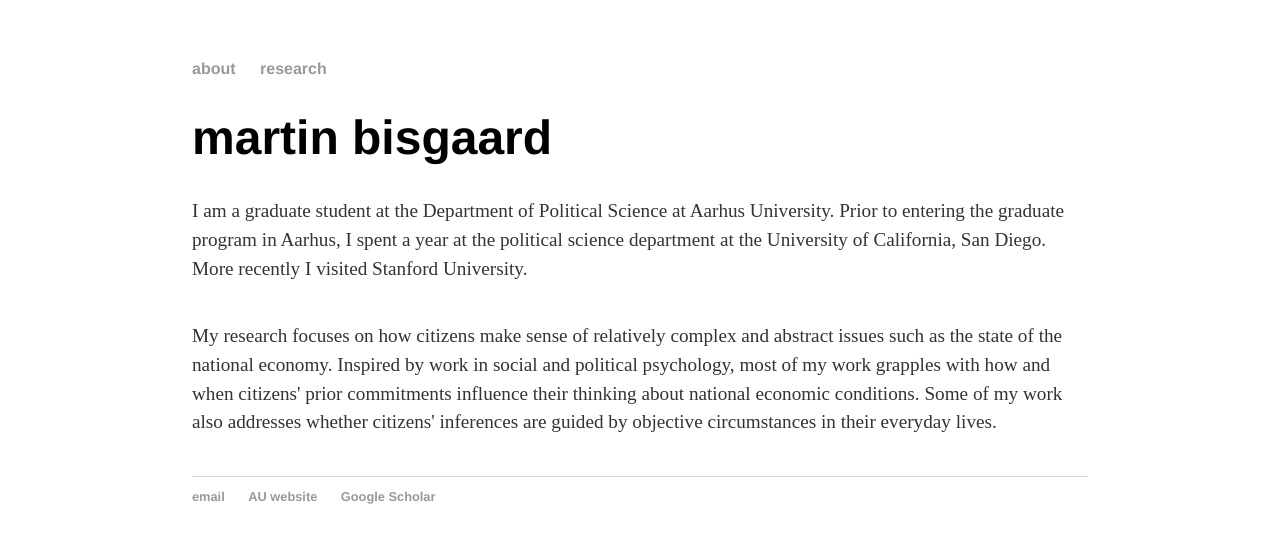
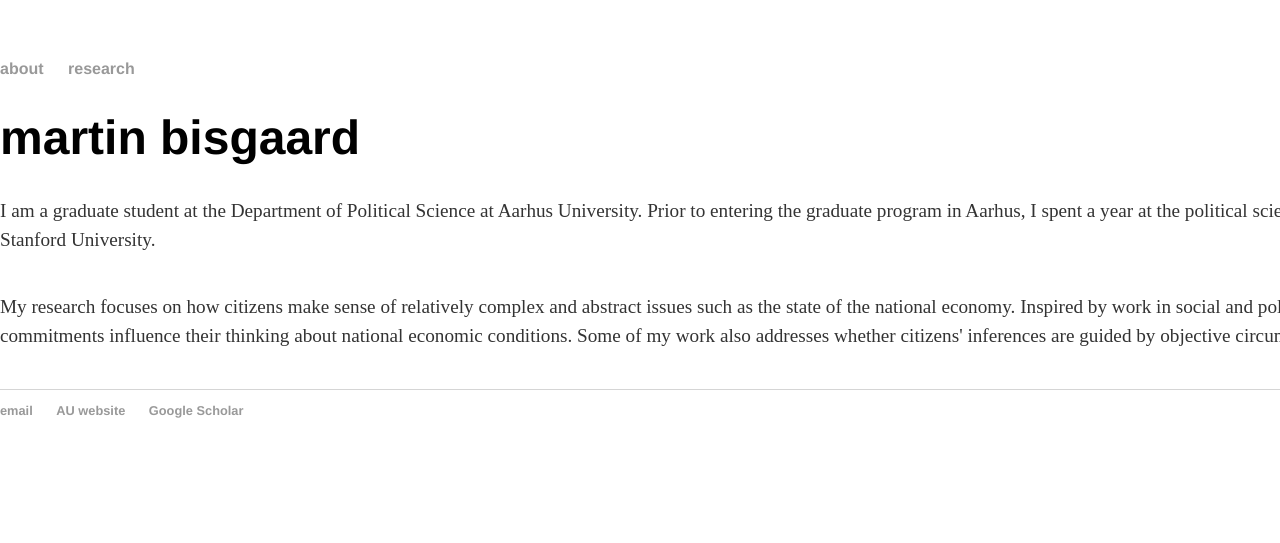
Before and after one commit to mbisgaard/mbisgaard.github.io, a Jekyll site: the page built from index.html, in a window 1280 px wide. Shown: the top 543 px of the page. Built offline with Jekyll 4.4.1, drawn with Linux system fonts in a browser that asks for light colours.

Commit message:
Update main.css

```diff
--- a/css/main.css
+++ b/css/main.css
@@ -1,6 +1,6 @@
 body {
     margin: 60px auto;
-    width: 70%;
+    width: 150%;
 }
 
 nav ul, footer ul {
```
